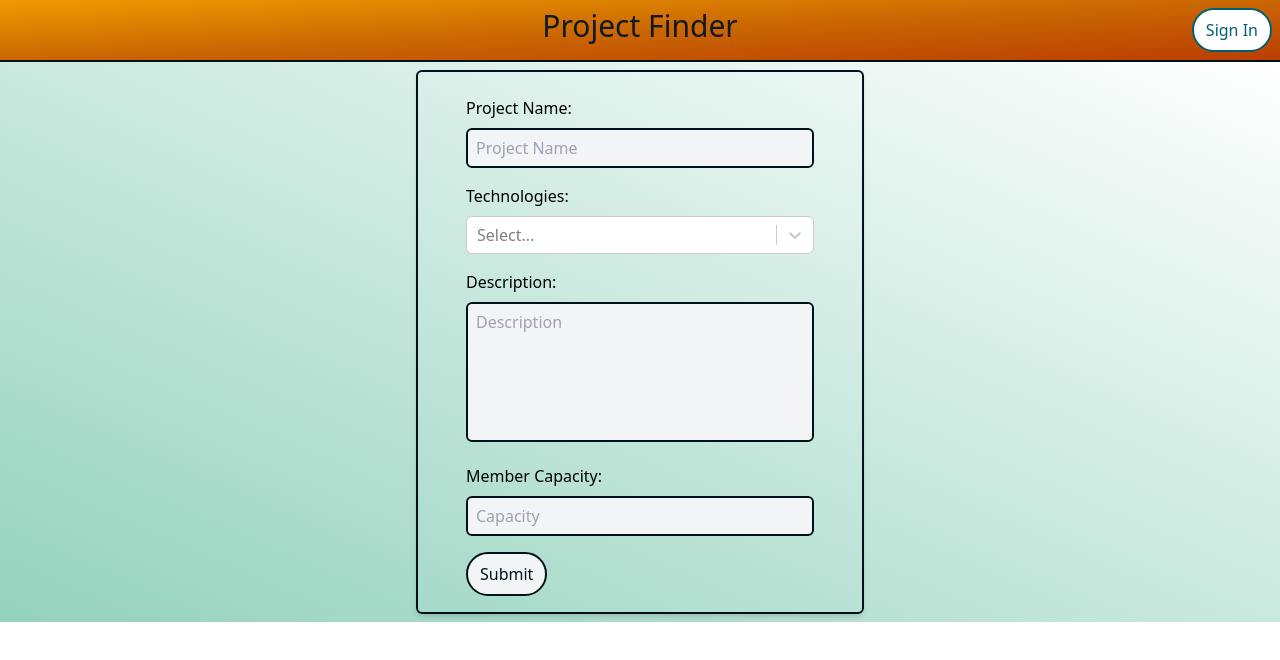
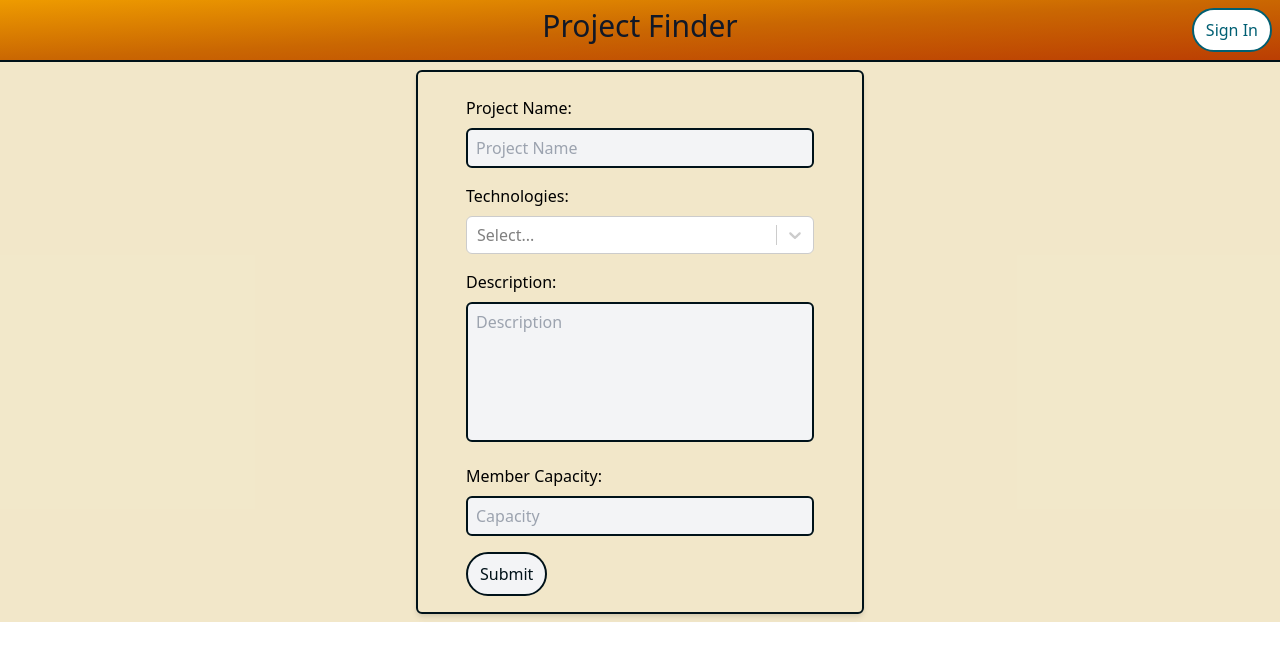
Before and after one commit to kiserd/OSU-CS467-Capstone-Project, a Next.js app in the folder portfolio-project-matching-app/: page /newProject in a window 1280 px wide. Shown: the top 660 px of the page. Built offline with nearby package versions, Linux system fonts and the light colour scheme; no server answers.

Commit message:
Change app background

```diff
--- a/portfolio-project-matching-app/styles/globals.css
+++ b/portfolio-project-matching-app/styles/globals.css
@@ -12,5 +12,5 @@
 }
 
 .background {
-    @apply bg-gradient-to-tr from-custom-cool-light to-transparent bg-opacity-60;
+    @apply bg-custom-cool-extraLight bg-opacity-60;
 }
```
